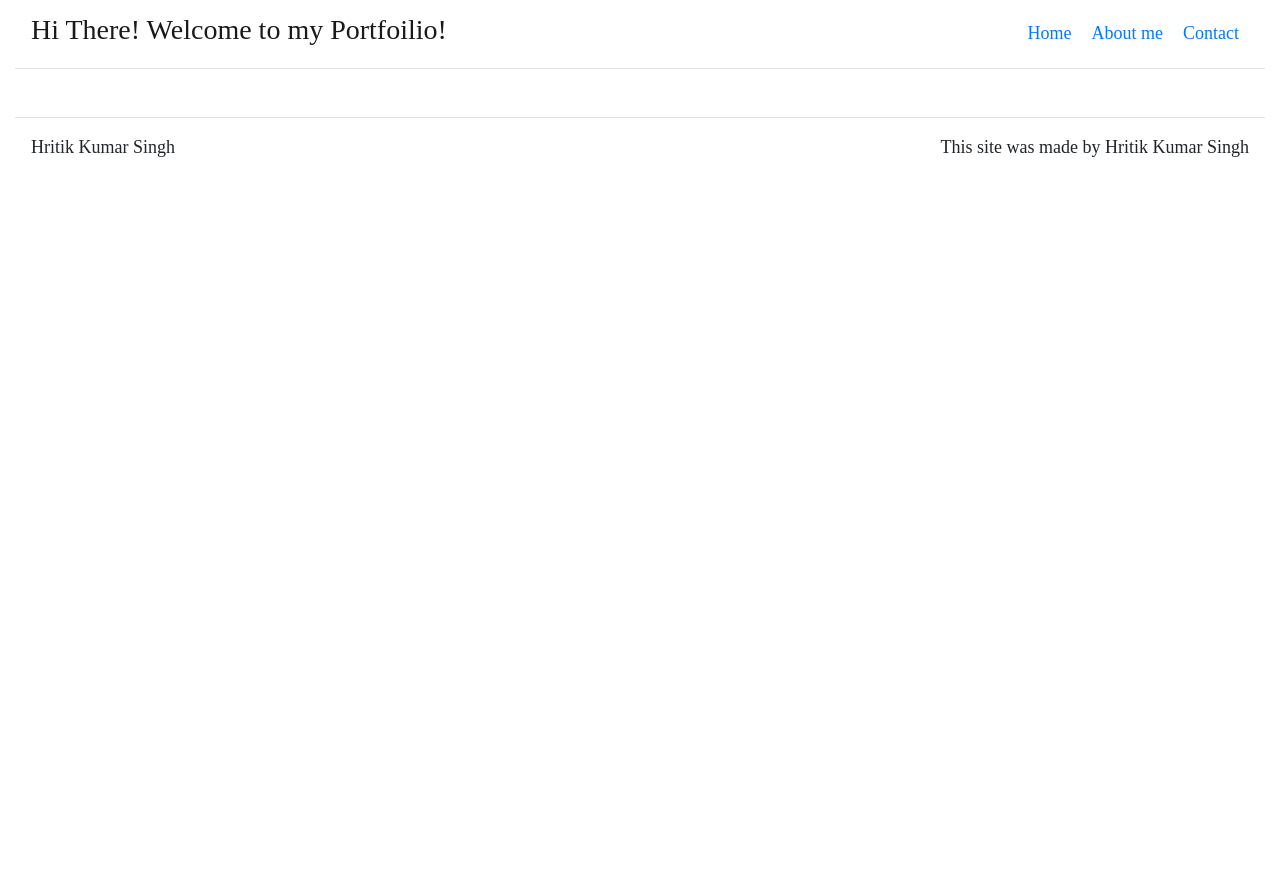
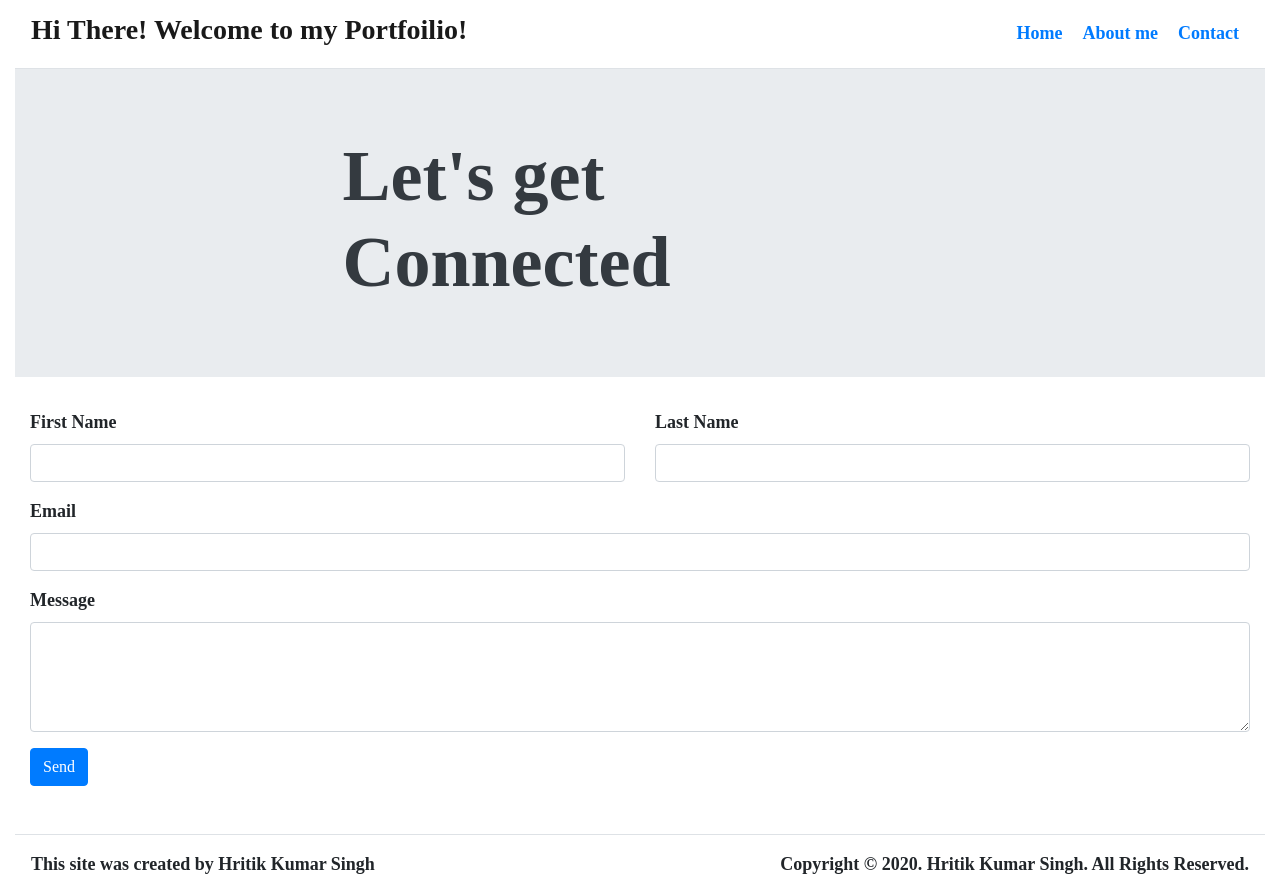
Before and after one commit to Simba-97/portfolioMine, a React (Create React App) app: page /contact in a window 1280 px wide. Before the commit the page ends 800 px from the top, so only its background shows below. Built offline with nearby package versions, Linux system fonts and the light colour scheme; the HTML template or start-up script is replaced by a standard one.

Commit message:
Sep 1st 1:08 am

```diff
--- a/src/App.css
+++ b/src/App.css
@@ -36,10 +36,14 @@
     transform: rotate(360deg);
   }
 }
-h1, h2, h3 {
-  font-family: 'Times New Roman', Times, serif;
+h1, h2, h3,{
+  font-family: Amatic SC;
 }
 div{
-  font-family: 'Times New Roman', Times, serif;
+  font-family: Shadows Into Light Two ;
   font-size: large;
+  font-weight: bold;
 }
+.bold{
+  font-weight: bold;
+}
--- a/src/App.js
+++ b/src/App.js
@@ -46,7 +46,7 @@ class App extends React.Component {
 
           <Navbar className = "border-bottom" bg = "transparent" expand="lg">
             <NavbarBrand>
-              <h3>Hi There! Welcome to my Portfoilio!</h3 >
+              <h3 className="bold">Hi There! Welcome to my Portfoilio!</h3 >
             </NavbarBrand>
 
             <Navbar.Toggle aria-controls = "navbar-toggling-system"/>
--- a/src/components/AboutContent.js
+++ b/src/components/Content.js
@@ -3,7 +3,7 @@ import Container from 'react-bootstrap/Container';
 import Col from 'react-bootstrap/Col';
 import Row from 'react-bootstrap/Row';
 
-function AboutContent(props) {
+function Content(props) {
     return (
         <Container fluid={true} className="justify-content-center">
             <Row className="justify-content-center">
@@ -15,4 +15,4 @@ function AboutContent(props) {
     );
 }
 
-export default AboutContent;
+export default Content;
--- a/src/components/Footer.js
+++ b/src/components/Footer.js
@@ -9,10 +9,10 @@ function Footer() {
            <Container fluid ={true}>
                <Row className="border-top justify-content-between p-3">
                     <Col className="p=0" md ={100} sm ={14}>
-                        Hritik Kumar Singh
+                        This site was created by Hritik Kumar Singh
                     </Col>
                     <Col className="p=5" md ={3.5} d-flex justify-content>
-                        This site was made by Hritik Kumar Singh
+                        Copyright &copy; 2020. Hritik Kumar Singh. All Rights Reserved.
                     </Col>
                </Row>
            </Container>
--- a/src/index.css
+++ b/src/index.css
@@ -36,4 +36,15 @@ code {
 .H-card-subtitle{
   font-size: 25px;
   margin: 0px;
+
 }
+
+.success-msg {
+  color: #57A773;
+  padding: 10px 20px;
+}
+
+.failure-msg {
+  color: #EE6352;
+  padding: 10px 20px;
+}
--- a/src/tabs/AboutTab.js
+++ b/src/tabs/AboutTab.js
@@ -1,14 +1,14 @@
 import React from 'react'
 import HomePageContent from '../components/HomePageContent'
-import AboutContent from '../components/AboutContent'
+import Content from '../components/Content'
 
 function AboutTab(props) {
     return (
         <div>
             <HomePageContent title={props.title} subtitle={props.subtitle}/>
-            <AboutContent>
-                Hello There!
-            </AboutContent>
+            <Content>
+                hello there!
+            </Content>
         </div>
     )
 }
--- a/src/tabs/ContactTab.js
+++ b/src/tabs/ContactTab.js
@@ -1,11 +1,87 @@
-import React from 'react'
+import React, { Component } from 'react';
+import HomePageContent from '../components/HomePageContent'
+import Content from '../components/Content';
+import Form from 'react-bootstrap/Form';
+import FormLabel from 'react-bootstrap/esm/FormLabel';
+import FormGroup from 'react-bootstrap/FormGroup';
+import FormControl from 'react-bootstrap/FormControl';
+import Col from 'react-bootstrap/Col';
+import Row from 'react-bootstrap/Row';
+import Button from 'react-bootstrap/Button';
 
-function ContactTab(props) {
-    return (
-        <div>
+export class ContactTab extends Component {
+    constructor(props) {
+        super(props);
 
-        </div>
-    )
+        this.state = {
+             first_name: '',
+             last_name: '',
+             email: '',
+             message: '',
+             disabled: false,
+             emailSent: null,
+        }
+    }
+
+    handleChange = (event) =>{
+        const target = event.target;
+        const value = target.type === 'checkbox'? target.checked : target.value;
+        const name = target.name;
+
+        this.setState({
+            [name] : value
+        })
+    }
+
+    handleSubmit = (event) => {
+        event.preventDefault();
+
+        this.setState({
+            disabled: true,
+            emailSent: false
+        });
+    }
+    render() {
+        return (
+            <div>
+                <HomePageContent title ={this.props.title}/>
+                <Content>
+                    <Form onSubmit={this.handleSubmit}>
+                        <FormGroup >
+                            <Row>
+                                <Col>
+                                    <FormLabel htmlFor="first-name">First Name</FormLabel>
+                                    <FormControl id="first-name" first-name="first_name" type="text" value={this.state.name} onChange={this.handleChange}/>
+                                </Col>
+                                <Col>
+                                    <FormLabel htmlFor="last-name">Last Name</FormLabel>
+                                    <FormControl id="first-name" last-name="last_name" type="text" value={this.state.name} onChange={this.handleChange}/>
+                                </Col>
+                            </Row>
+                        </FormGroup>
+
+                        <FormGroup>
+                            <FormLabel htmlFor="email">Email</FormLabel>
+                            <FormControl id="email" name="email" type="text" value={this.state.email} onChange={this.handleChange}/>
+                        </FormGroup>
+
+                        <FormGroup>
+                            <FormLabel htmlFor="message">Message</FormLabel>
+                            <FormControl id="message" name="message" as="textarea" rows = "4" value={this.state.message} onChange={this.handleChange}/>
+                        </FormGroup>
+
+                        <Button className="bg-primary" type="submit" disable={this.state.disabled}>Send</Button>
+                    </Form>
+
+                    {this.state.emailSent === true && <p className="d-inline success-msg">Email Sent!</p>}
+                    {this.state.emailSent === false && <p className="d-inline failure-msg">Email Not Sent!</p>}
+                </Content>
+            </div>
+        )
+    }
 }
 
-export default ContactTab
+
+
+
+export default ContactTab;
```
